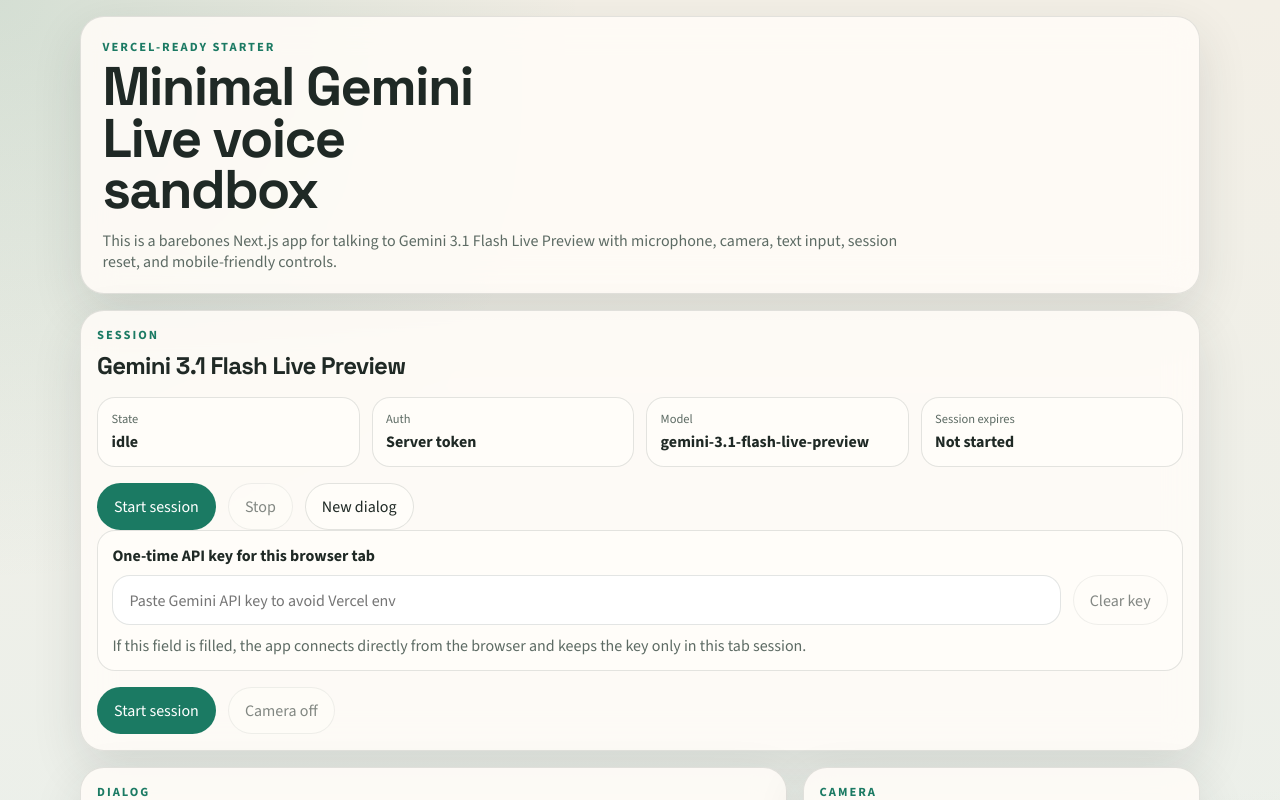
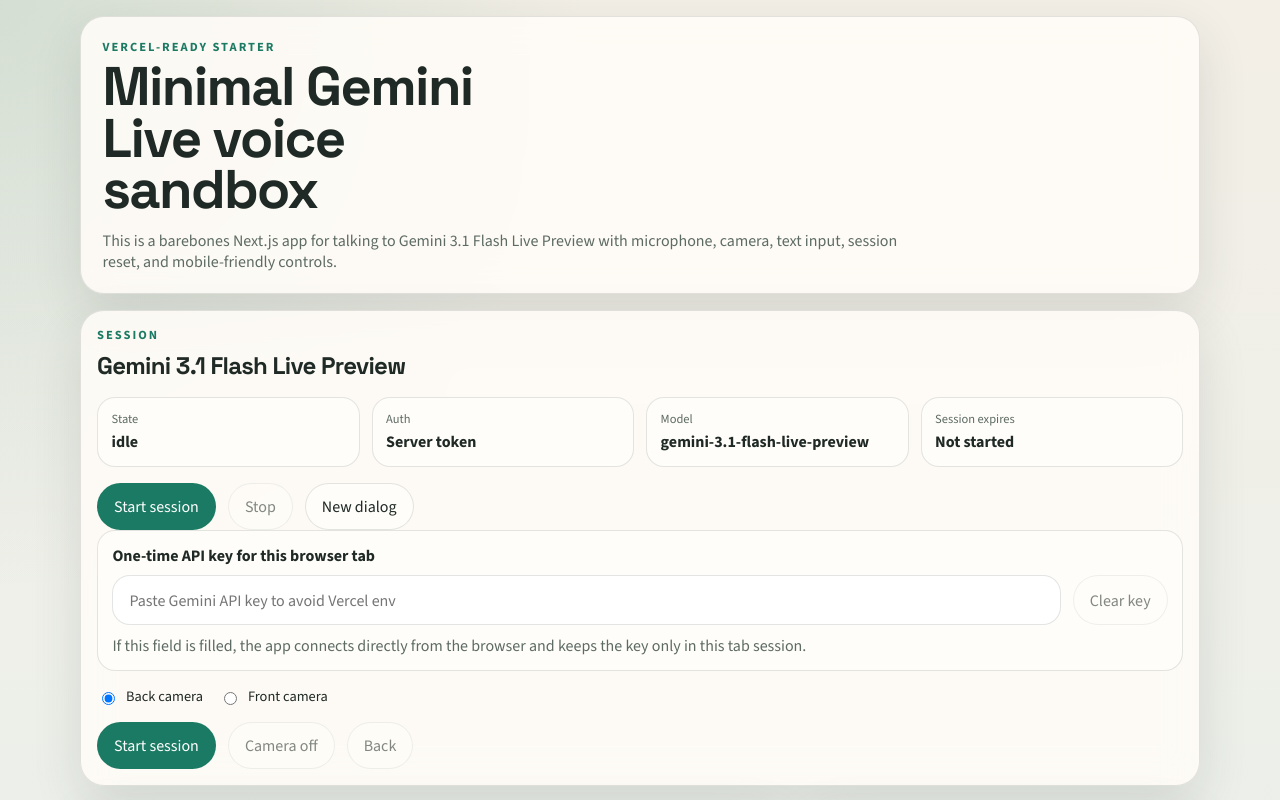
Before and after one commit to AnataBak/livvv, a Next.js app: page / in a window 1280 px wide. Shown: the top 800 px of the page. Built offline with nearby package versions, Linux system fonts and the light colour scheme.

Commit message:
добавлен выбор камеры (фронтальная/задняя) и переключение во время трансляции

```diff
--- a/app/globals.css
+++ b/app/globals.css
@@ -171,6 +171,21 @@
   display: flex;
   flex-wrap: wrap;
   gap: 0.75rem;
+}
+
+.camera-controls-row {
+  display: flex;
+  gap: 1rem;
+  align-items: center;
+  margin-bottom: 1rem;
+}
+
+.camera-controls-row label {
+  display: flex;
+  align-items: center;
+  gap: 0.5rem;
+  font-size: 0.9rem;
+  cursor: pointer;
 }
 
 .compact-row {
--- a/components/live-console.tsx
+++ b/components/live-console.tsx
@@ -41,6 +41,7 @@
   const [apiKeyInput, setApiKeyInput] = useState('');
   const [isMicEnabled, setIsMicEnabled] = useState(false);
   const [isCameraEnabled, setIsCameraEnabled] = useState(false);
+  const [cameraFacingMode, setCameraFacingMode] = useState<'user' | 'environment'>('environment');
   const [sessionExpiry, setSessionExpiry] = useState<string | null>(null);
   const [authMode, setAuthMode] = useState<AuthMode>('server-token');
   const [isBusy, setIsBusy] = useState(false);
@@ -128,6 +129,24 @@
     cameraRef.current?.stop(videoRef.current);
     setIsCameraEnabled(false);
   }, []);
+
+  const switchCamera = useCallback(async () => {
+    if (!clientRef.current) {
+      throw new Error('Start the session before switching camera.');
+    }
+
+    if (!videoRef.current || !cameraRef.current) {
+      throw new Error('Camera is not active.');
+    }
+
+    await cameraRef.current.switchCamera(videoRef.current, (frame, mimeType) => {
+      clientRef.current?.sendVideo(frame, mimeType);
+    });
+
+    const newMode = cameraRef.current.getCurrentFacingMode();
+    setCameraFacingMode(newMode);
+    appendEvent(`Camera switched to ${newMode === 'user' ? 'front' : 'back'}.`);
+  }, [appendEvent]);
 
   const teardownSession = useCallback(() => {
     stopMicrophone();
@@ -252,10 +271,10 @@
 
     await cameraRef.current.start(videoRef.current, (frame, mimeType) => {
       clientRef.current?.sendVideo(frame, mimeType);
-    });
+    }, cameraFacingMode);
 
     setIsCameraEnabled(true);
-    appendEvent('Camera enabled.');
+    appendEvent(`Camera enabled (${cameraFacingMode === 'user' ? 'front' : 'back'}).`);
   }, [appendEvent]);
 
   const startSession = useCallback(
@@ -507,12 +526,40 @@
           </p>
         </div>
 
+        <div className="camera-controls-row">
+          <label>
+            <input
+              type="radio"
+              name="camera"
+              value="environment"
+              checked={cameraFacingMode === 'environment'}
+              onChange={(e) => setCameraFacingMode(e.target.value as 'user' | 'environment')}
+              disabled={isCameraEnabled}
+            />
+            Back camera
+          </label>
+          <label>
+            <input
+              type="radio"
+              name="camera"
+              value="user"
+              checked={cameraFacingMode === 'user'}
+              onChange={(e) => setCameraFacingMode(e.target.value as 'user' | 'environment')}
+              disabled={isCameraEnabled}
+            />
+            Front camera
+          </label>
+        </div>
+
         <div className="controls-row">
           <button className="primary-button" onClick={() => void startSession()} disabled={isBusy}>
             Start session
           </button>
           <button className="toggle-button" onClick={() => void handleToggleCamera()} disabled={!isSessionActive}>
             {isCameraEnabled ? 'Camera on' : 'Camera off'}
+          </button>
+          <button className="toggle-button" onClick={() => void switchCamera()} disabled={!isCameraEnabled}>
+            {cameraFacingMode === 'user' ? 'Front' : 'Back'}
           </button>
         </div>
 
--- a/lib/client/camera-streamer.ts
+++ b/lib/client/camera-streamer.ts
@@ -7,8 +7,10 @@
   private intervalId: number | null = null;
   private canvas: HTMLCanvasElement | null = null;
   private context: CanvasRenderingContext2D | null = null;
+  private currentFacingMode: 'user' | 'environment' = 'user';
 
-  async start(videoElement: HTMLVideoElement, onFrame: FrameCallback) {
+  async start(videoElement: HTMLVideoElement, onFrame: FrameCallback, facingMode: 'user' | 'environment' = 'user') {
+    this.currentFacingMode = facingMode;
     if (!navigator.mediaDevices?.getUserMedia) {
       throw new Error('This browser does not support camera access.');
     }
@@ -17,7 +19,7 @@
 
     this.mediaStream = await navigator.mediaDevices.getUserMedia({
       video: {
-        facingMode: 'user',
+        facingMode: this.currentFacingMode,
         width: { ideal: CAMERA_WIDTH },
         height: { ideal: CAMERA_HEIGHT },
       },
@@ -47,6 +49,21 @@
     }, intervalMs);
   }
 
+  async switchCamera(videoElement: HTMLVideoElement, onFrame: FrameCallback) {
+    // Switch facing mode
+    this.currentFacingMode = this.currentFacingMode === 'user' ? 'environment' : 'user';
+
+    // Stop current stream
+    this.stop(videoElement);
+
+    // Restart with new facing mode
+    await this.start(videoElement, onFrame, this.currentFacingMode);
+  }
+
+  getCurrentFacingMode() {
+    return this.currentFacingMode;
+  }
+
   stop(videoElement?: HTMLVideoElement | null) {
     if (this.intervalId !== null) {
       window.clearInterval(this.intervalId);
```
Also changed, not shown: 1 other file (tests, documents, lock files or other folders).
